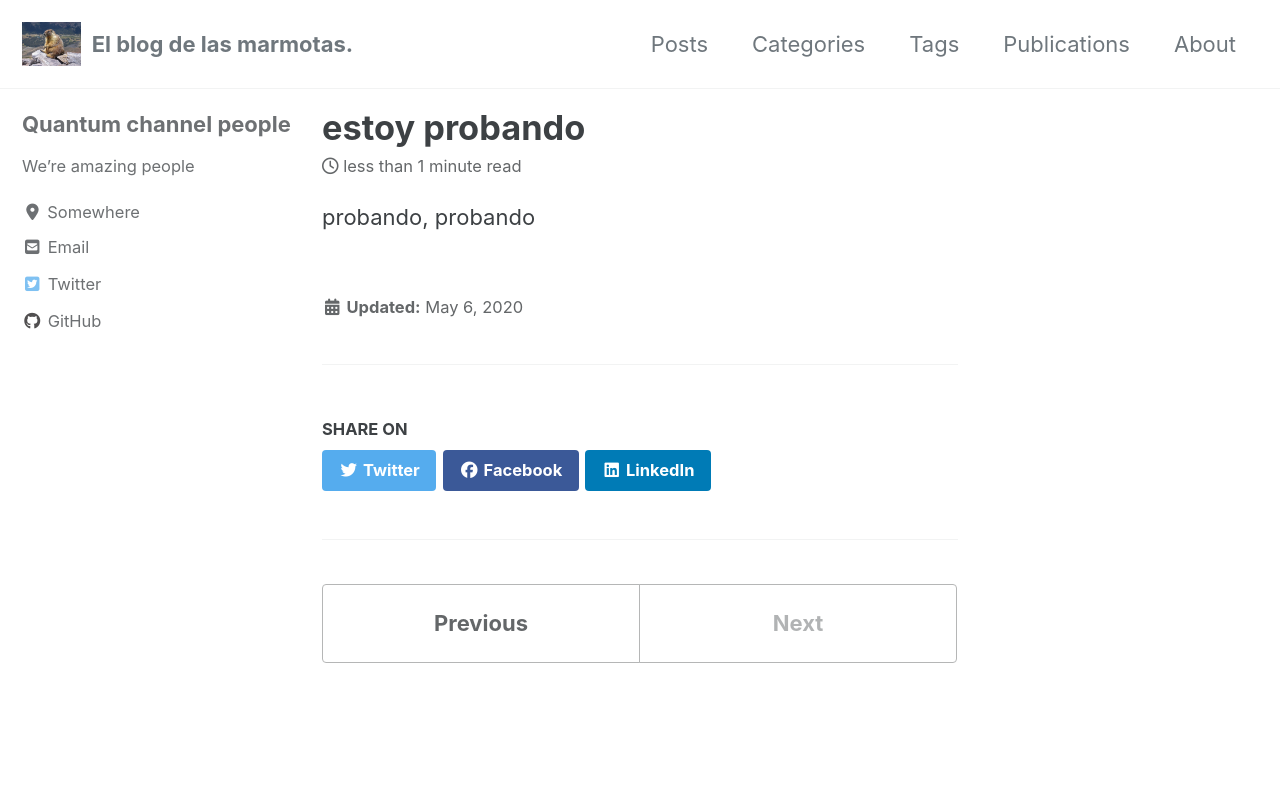
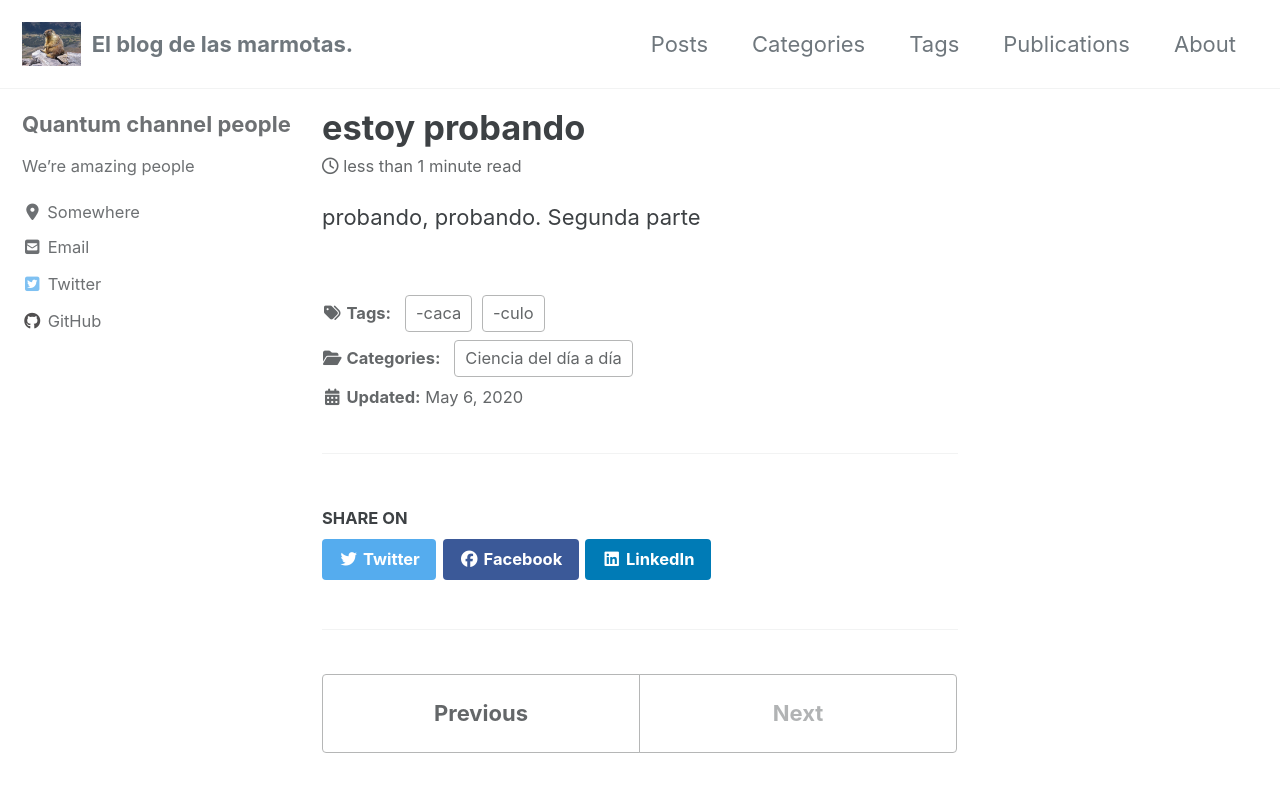
Before and after one commit to JuditSastre/test_blog, a Jekyll site: the page built from _posts/2020-05-06-prueba.md, in a window 1280 px wide and 900 px high. Shown: the top 792 px of the window. Built offline with Jekyll 4.4.1, drawn with Linux system fonts in a browser that asks for light colours; cached includes are drawn as plain includes; nearby versions of some CDN libraries.

Commit message:
Update 2020-05-06-prueba.md

```diff
--- a/_posts/2020-05-06-prueba.md
+++ b/_posts/2020-05-06-prueba.md
@@ -1,4 +1,9 @@
 ---
 title: "estoy probando"
+categories:
+  - Ciencia del día a día
+tags:
+  -caca
+  -culo
 ---
-probando, probando
+probando, probando. Segunda parte
```
